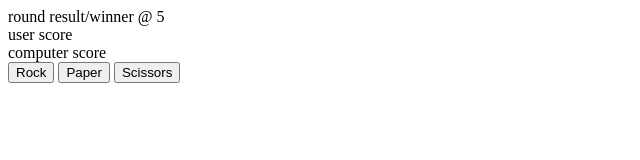
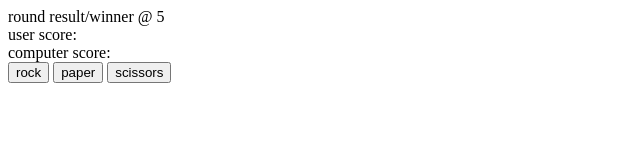
Before and after one commit to m-mackey/rock-paper-scissors, a plain HTML site: page index.html in a window 1280 px wide. Shown: the full height of the page, 0-640 px from the left. Drawn offline with Linux system fonts and the light colour scheme.

Commit message:
Add divs for displaying scores

```diff
--- a/index.html
+++ b/index.html
@@ -11,13 +11,15 @@
 <body>
     <section>
         <div>round result/winner @ 5</div>
-        <div>user score</div>
-        <div>computer score</div>
+        <div>user score: <div id="user-score"></div>
+        </div>
+        <div>computer score: <div id="cpu-score"></div>
+        </div>
     </section>
     <section>
-        <button>Rock</button>
-        <button>Paper</button>
-        <button>Scissors</button>
+        <button>rock</button>
+        <button>paper</button>
+        <button>scissors</button>
     </section>
 </body>
 
--- a/scripts.js
+++ b/scripts.js
@@ -5,18 +5,9 @@ const buttons = document.querySelectorAll('button');
 
 buttons.forEach((btn) => {
     btn.addEventListener('click', () => {
-        btnTest(btn.textContent);
+        gameRound(btn.textContent, cpuHand());
     })
 })
-
-function game() {
-
-
-    if (playerScore === 5 || cpuScore === 5) {
-
-    }
-
-}
 
 let cpuHand = () => {
     const options = ['rock', 'paper', 'scissors'];
@@ -24,6 +15,7 @@ let cpuHand = () => {
     return options[Math.floor(Math.random() * options.length)];
 
 }
+
 
 function gameRound(playerHand, cpuHand) {
 
@@ -37,6 +29,7 @@ function gameRound(playerHand, cpuHand) {
         return playerHand === 'rock' ? result('win', playerHand, cpuHand) : result('lose', playerHand, cpuHand);
     }
 }
+
 
 function result(outcome, playerHand, cpuHand) {
     switch (outcome) {
```
